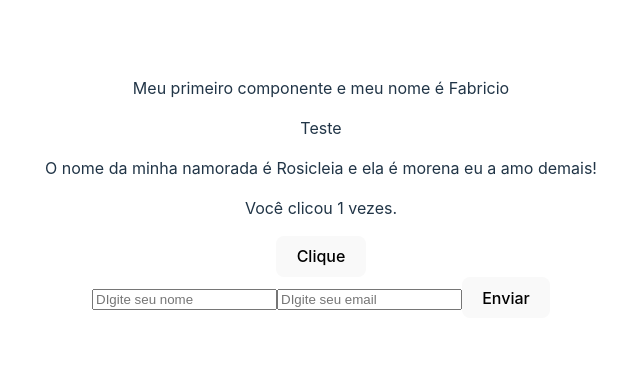
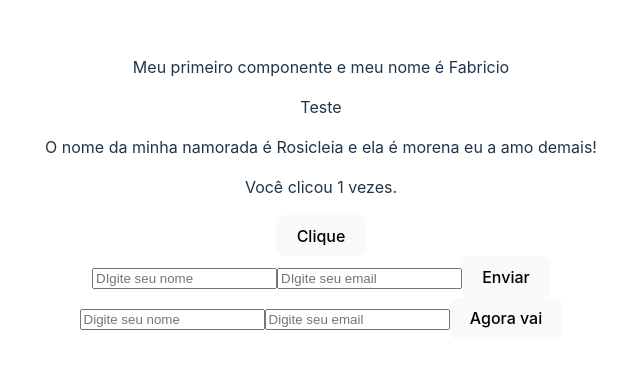
Before and after one commit to fnascimentosilva/React, a React (Vite) app in the folder 2_fundamentos/: page / in a window 1280 px wide. Shown: the part 203-572 px from the top of the page, without its empty margins (319-959 px from the left). Built offline with nearby package versions, Linux system fonts and the light colour scheme.

Commit message:
add comp revisao na main

```diff
--- a/2_fundamentos/src/App.jsx
+++ b/2_fundamentos/src/App.jsx
@@ -3,6 +3,7 @@ import './App.css'
 import Counter from './components/Counter'
 import Descricao from './components/Descricao'
 import Pai from './components/Pai'
+import RevisaoUseState from './components/RevisaoUseState'
 import UserInfoForm from './components/UserInfoForm'
 
 import Welcome from './components/Welcome'
@@ -17,6 +18,7 @@ function App() {
       <Descricao nome = "Rosicleia" cor="morena"/>
       <Counter/>
       <UserInfoForm/>
+      <RevisaoUseState/>
     </>
   )
 }
```
